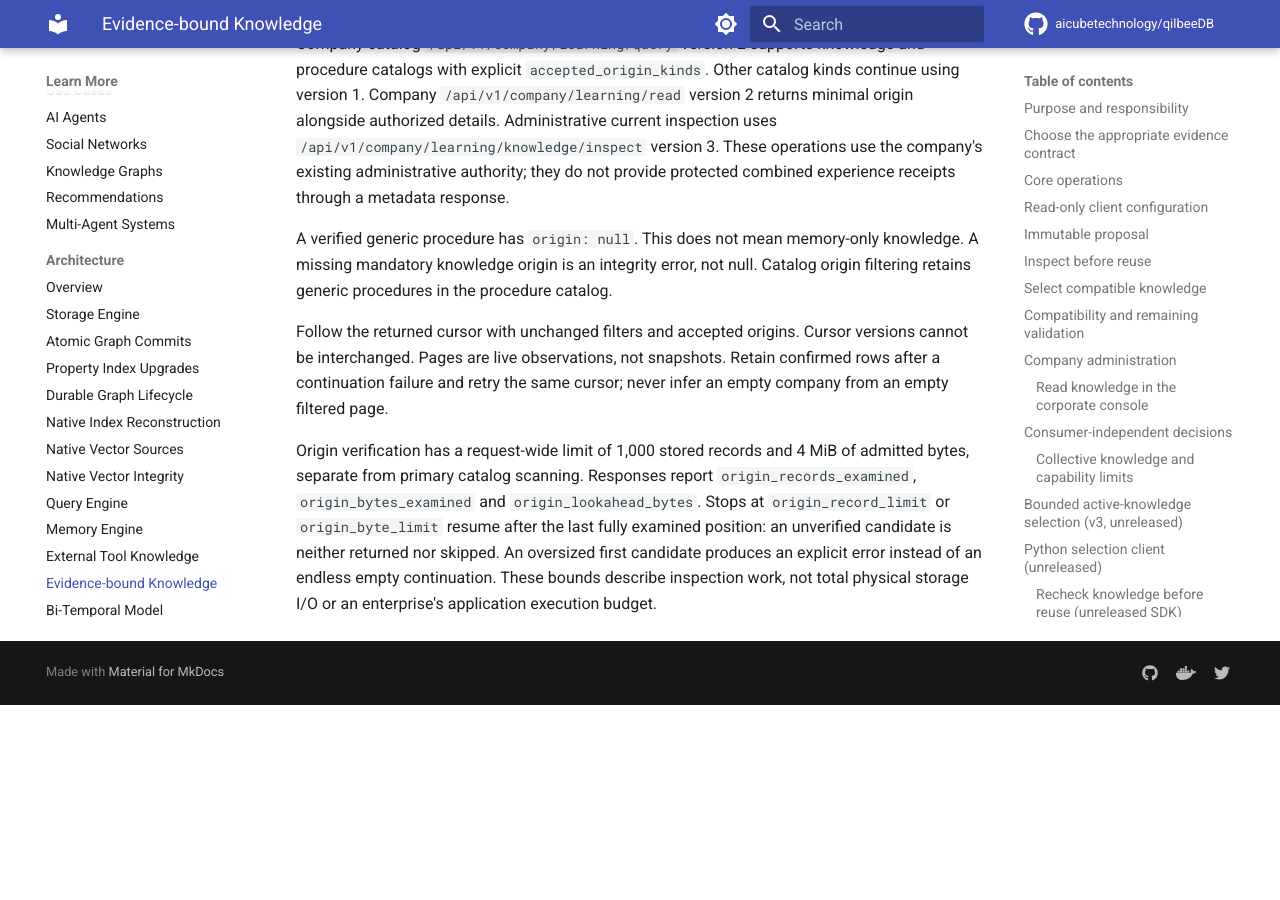
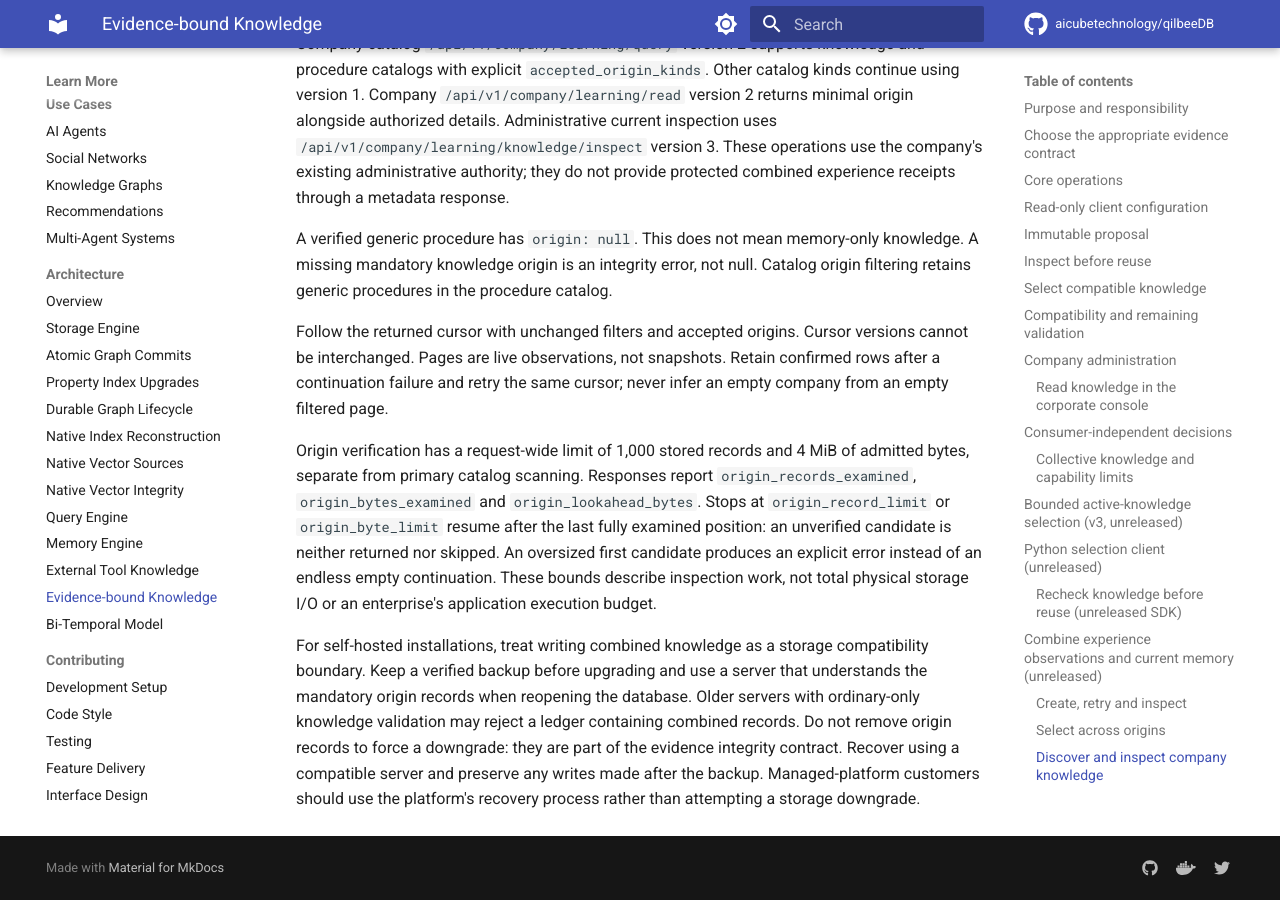
Before and after one commit to aicubetechnology/qilbeeDB, an MkDocs documentation site: the page built from docs/agent-memory/evidence-bound-knowledge.md, in a window 1280 px wide and 900 px high, scrolled down 10997 px. Built offline with MkDocs 1.6.1 and Material for MkDocs 9.7.7, drawn with Linux system fonts in a browser that asks for light colours; comment, search, counter and statistics services are not loaded; before the commit the page ends 11702 px from its top, so only the background shows below that.

Commit message:
docs: explain combined-origin storage recovery compatibility

```diff
--- a/docs/agent-memory/evidence-bound-knowledge.md
+++ b/docs/agent-memory/evidence-bound-knowledge.md
@@ -488,3 +488,12 @@
 An oversized first candidate produces an explicit error instead of an endless
 empty continuation. These bounds describe inspection work, not total physical
 storage I/O or an enterprise's application execution budget.
+
+For self-hosted installations, treat writing combined knowledge as a storage
+compatibility boundary. Keep a verified backup before upgrading and use a server
+that understands the mandatory origin records when reopening the database. Older
+servers with ordinary-only knowledge validation may reject a ledger containing
+combined records. Do not remove origin records to force a downgrade: they are
+part of the evidence integrity contract. Recover using a compatible server and
+preserve any writes made after the backup. Managed-platform customers should use
+the platform's recovery process rather than attempting a storage downgrade.
```
